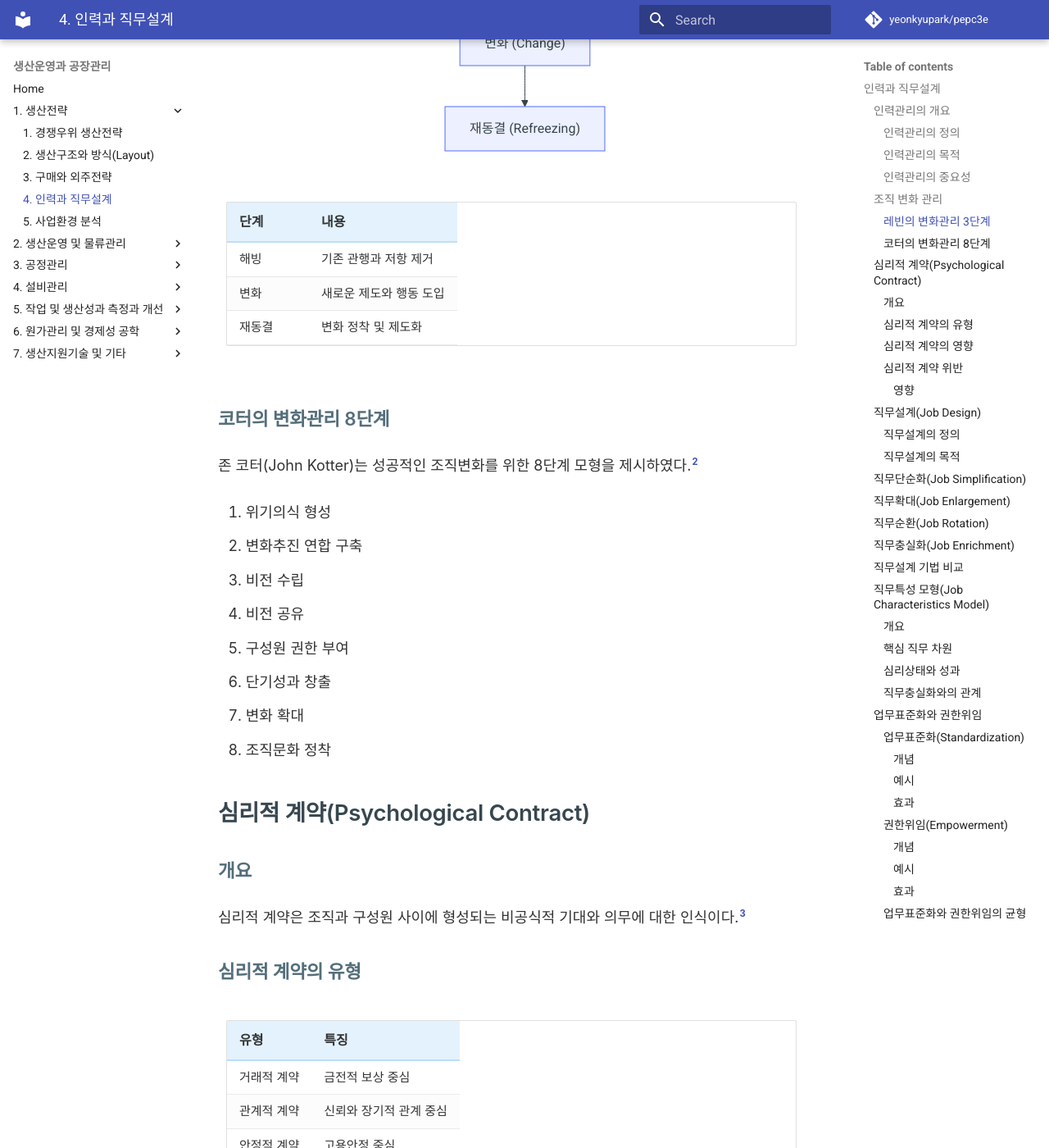
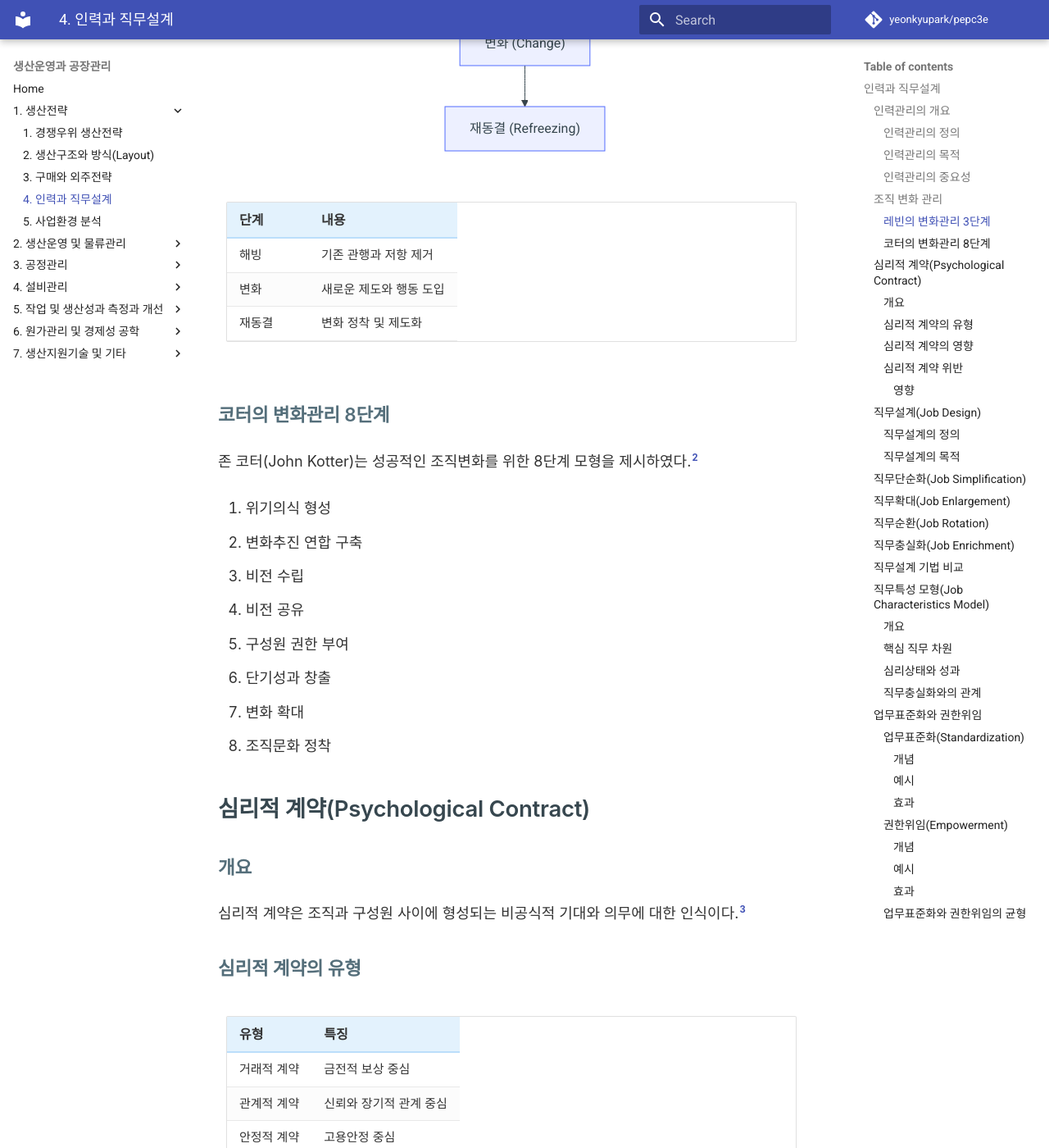
Before and after one commit to yeonkyupark/pepc3e, an MkDocs documentation site: the page built from docs/0104_workforce_and_job_design.md, in a window 1280 px wide and 1400 px high, scrolled down 1862 px. Shown: the whole window at 82% size. Built offline with MkDocs 1.6.1 and Material for MkDocs 9.7.7, drawn with Linux system fonts in a browser that asks for light colours; comment, search, counter and statistics services are not loaded.

Commit message:
Update extra.css

```diff
--- a/docs/stylesheets/extra.css
+++ b/docs/stylesheets/extra.css
@@ -210,23 +210,6 @@
    Table
    ========================================================================== */
 
-/* Table Wrapper */
-
-.md-typeset__scrollwrap{
-    width:100%;
-}
-
-/* Table Container */
-
-.md-typeset__table{
-    width:100%;
-}
-
-
-/* ==========================================================================
-   Table
-   ========================================================================== */
-
 /* --------------------------------------------------------------------------
    Table Wrapper
    -------------------------------------------------------------------------- */
@@ -264,8 +247,8 @@
    -------------------------------------------------------------------------- */
 
 .md-typeset table:not([class]) thead{
-
     background:#E3F2FD;
+    line-height:1.5;
 }
 
 
```
